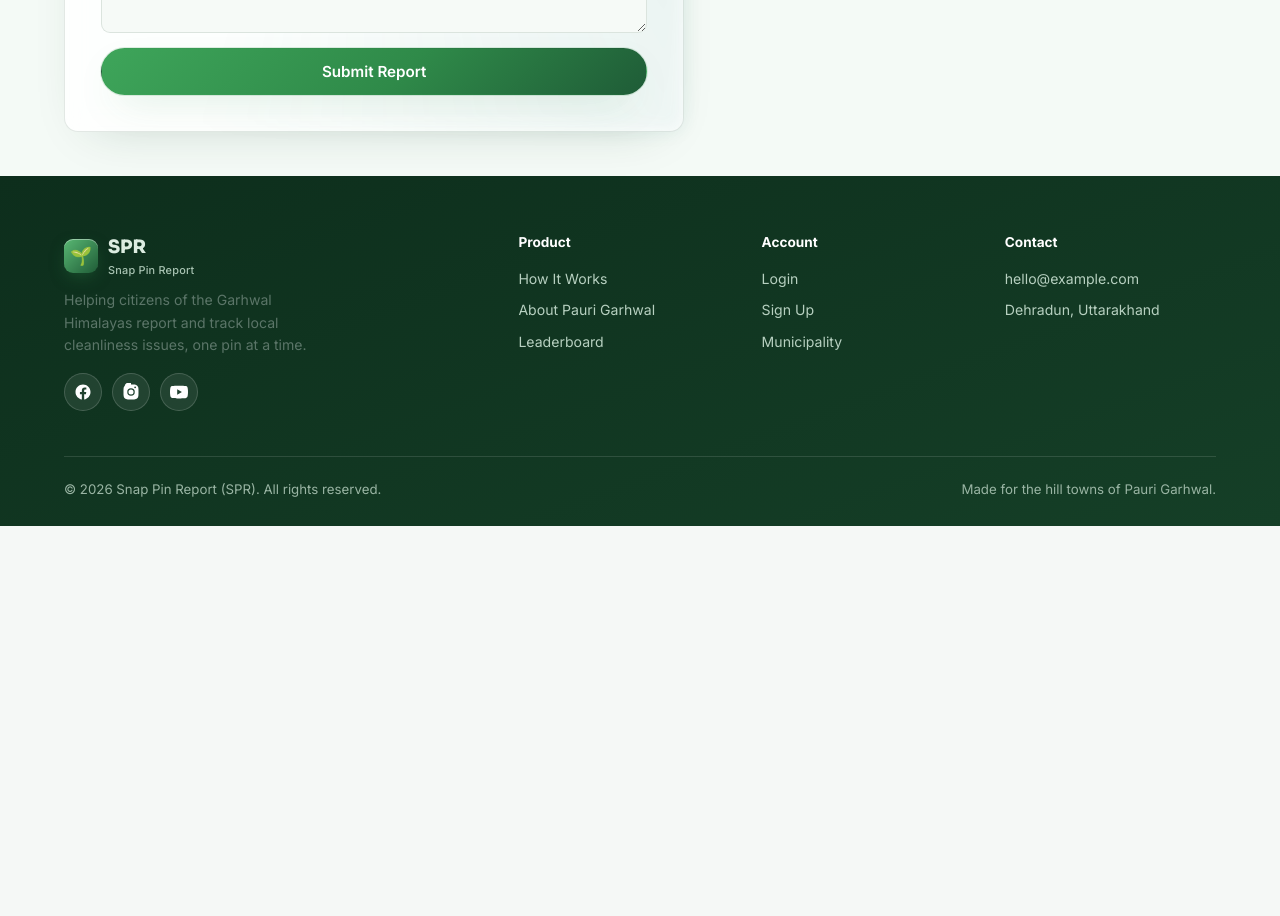
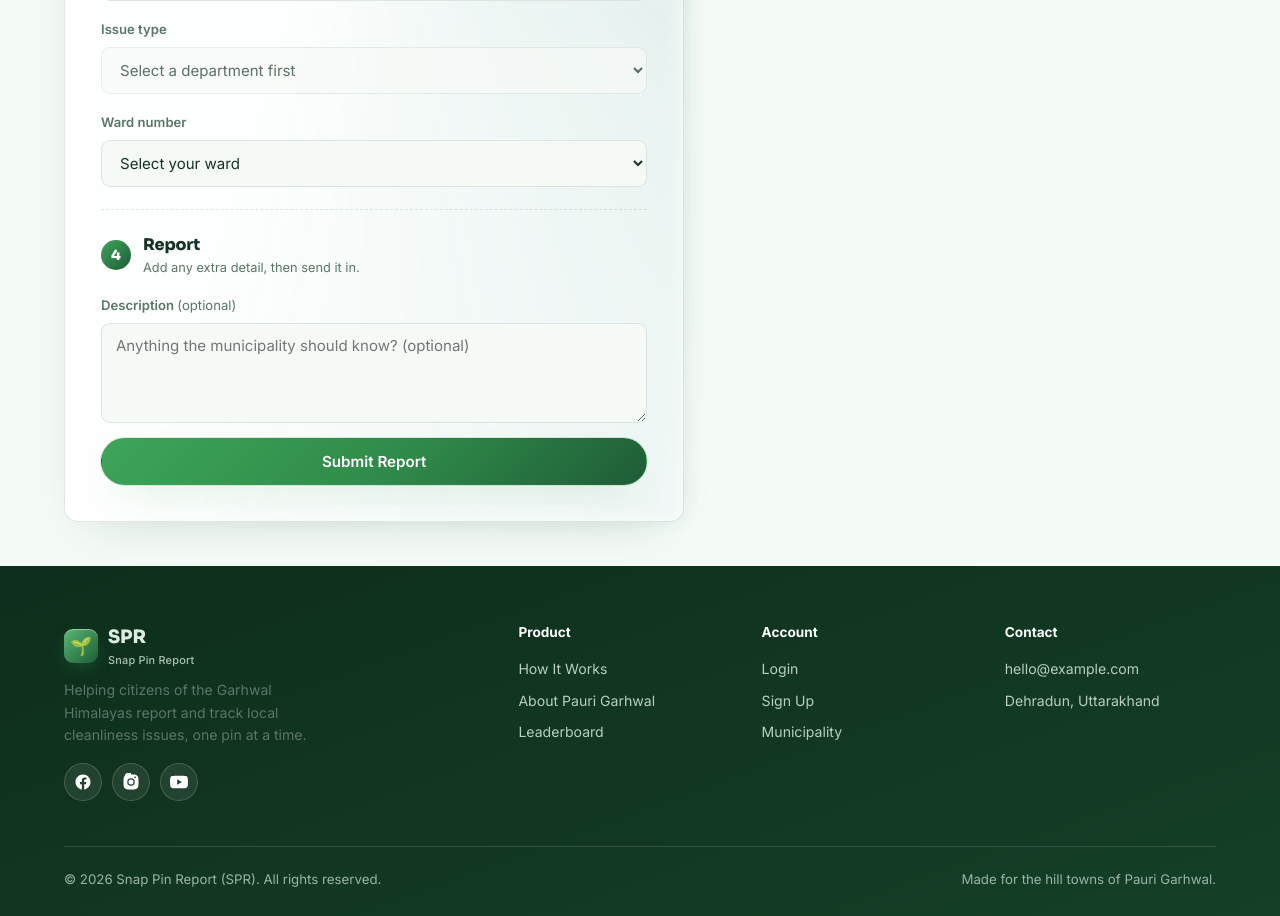
Before and after one commit to nitinsinghrawat299-dot/clean-city, a Flask app: template app/templates/index.html in a window 1280 px wide. Shown: the part 1267-2183 px from the top of the page. Before the commit the page ends 1793 px from the top, so only its background shows below. Run offline with Flask 3, Linux system fonts and the light colour scheme; the template is opened without the code that fills it, so the values that code supplies are empty; parts of the project's set-up code (start-up, migrations or seed data) failed here and were passed over.

Commit message:
Enhance image upload and add dynamic selection fields
Updated file input to allow live photo capture and modified the associated instructions. Added department and issue type selection dropdowns with dynamic subcategory options.

```diff
--- a/app/templates/index.html
+++ b/app/templates/index.html
@@ -31,8 +31,8 @@
             </div>
             <div class="field" style="margin-bottom:0;">
               <label class="upload-drop" id="dropLabel">
-                <input type="file" name="image" id="imageInput" accept="image/png,image/jpeg,image/jpg,image/gif,image/webp" required>
-                <div id="dropText">☁️ Click to upload or drag and drop<br><span style="font-size:.78rem;">PNG, JPG up to 8MB — must clearly show the garbage/litter</span></div>
+                <input type="file" name="image" id="imageInput" accept="image/png,image/jpeg,image/jpg,image/gif,image/webp" capture="environment" required>
+                <div id="dropText">📷 Tap to take a live photo<br><span style="font-size:.78rem;">Must be taken now with your camera — old photos from your gallery won't be accepted</span></div>
               </label>
               <div class="upload-preview" id="previewWrap">
                 <img id="previewImg" src="" alt="Preview">
@@ -65,6 +65,40 @@
           <div class="spr-step">
             <div class="spr-step-head">
               <span class="spr-step-num">3</span>
+              <div>
+                <h3>Classify</h3>
+                <p>What kind of issue is this, and which ward?</p>
+              </div>
+            </div>
+            <div class="field">
+              <label for="department">Department</label>
+              <select id="department" name="department" required>
+                <option value="" disabled selected>Select a department</option>
+                {% for dept in department_categories %}
+                  <option value="{{ dept }}">{{ dept }}</option>
+                {% endfor %}
+              </select>
+            </div>
+            <div class="field">
+              <label for="subcategory">Issue type</label>
+              <select id="subcategory" name="subcategory" required disabled>
+                <option value="" disabled selected>Select a department first</option>
+              </select>
+            </div>
+            <div class="field" style="margin-bottom:0;">
+              <label for="ward_number">Ward number</label>
+              <select id="ward_number" name="ward_number" required>
+                <option value="" disabled selected>Select your ward</option>
+                {% for w in ward_numbers %}
+                  <option value="{{ w }}">Ward {{ w }}</option>
+                {% endfor %}
+              </select>
+            </div>
+          </div>
+
+          <div class="spr-step">
+            <div class="spr-step-head">
+              <span class="spr-step-num">4</span>
               <div>
                 <h3>Report</h3>
                 <p>Add any extra detail, then send it in.</p>
@@ -108,6 +142,23 @@
 {% block extra_scripts %}
 <script src="https://unpkg.com/leaflet@1.9.4/dist/leaflet.js" integrity="sha256-20nQCchB9co0qIjJZRGuk2/Z9VM+kNiyxNV1lvTlZBo=" crossorigin=""></script>
 <script>
+  // ---- Department -> subcategory dropdown ----
+  const DEPARTMENT_CATEGORIES = {{ department_categories | tojson }};
+  const departmentSelect = document.getElementById('department');
+  const subcategorySelect = document.getElementById('subcategory');
+
+  departmentSelect.addEventListener('change', () => {
+    const subcats = DEPARTMENT_CATEGORIES[departmentSelect.value] || [];
+    subcategorySelect.innerHTML = '<option value="" disabled selected>Select an issue type</option>';
+    subcats.forEach(sub => {
+      const opt = document.createElement('option');
+      opt.value = sub;
+      opt.textContent = sub;
+      subcategorySelect.appendChild(opt);
+    });
+    subcategorySelect.disabled = subcats.length === 0;
+  });
+
   // ---- Pin map: lets the citizen see & fine-tune the exact spot ----
   const DEFAULT_CENTER = [30.1500, 78.7800]; // Pauri Garhwal, as a sensible default
   const coordsField = document.getElementById('coordinates');
```
